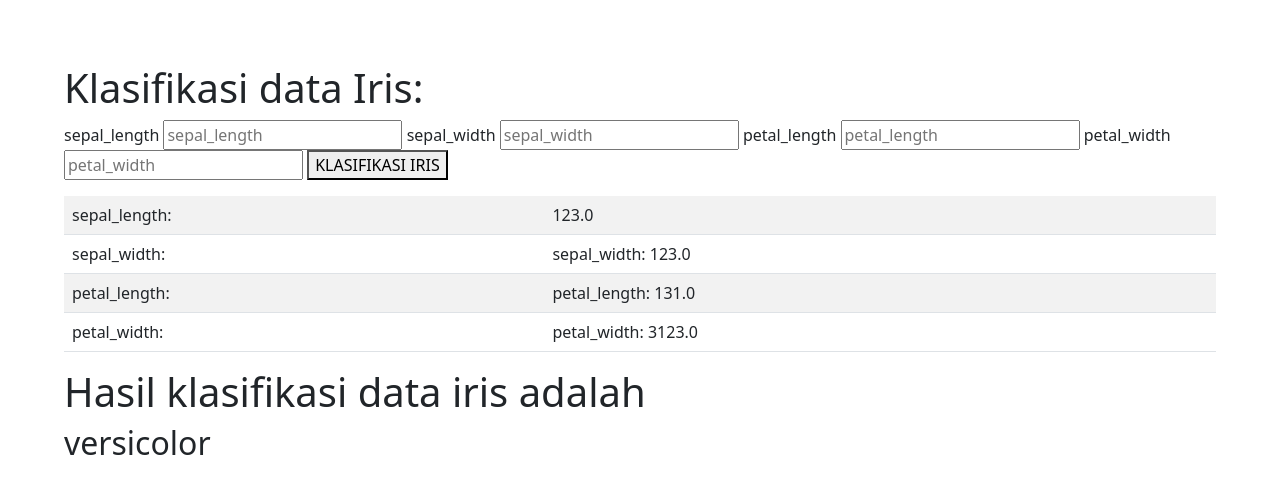
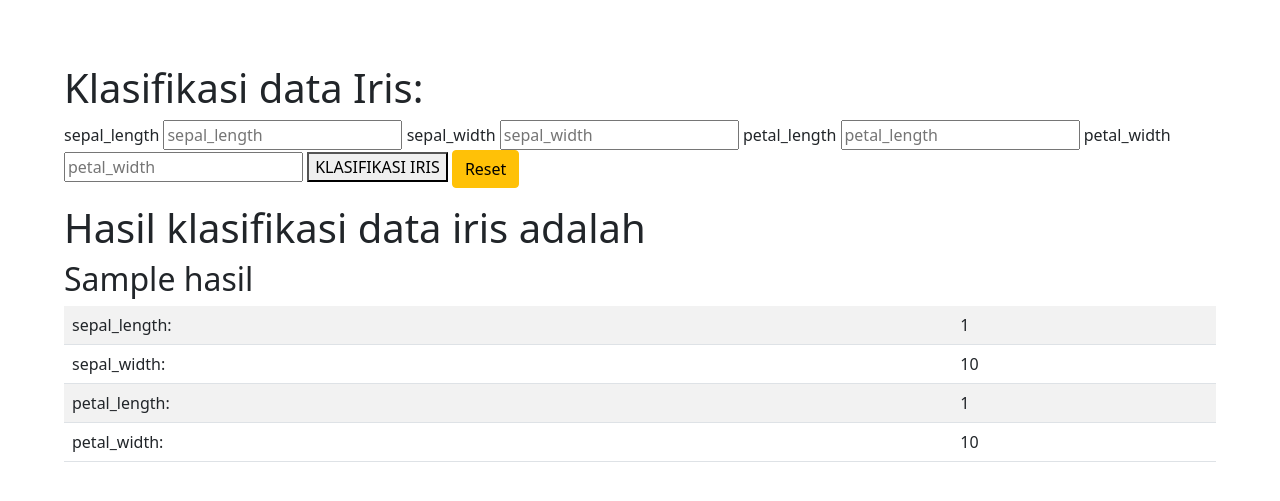
Before and after one commit to Fadil3/nb-iris, a Flask app: template templates/index.html in a window 1280 px wide. Shown: the top 501 px of the page. Run offline with Flask 2, Linux system fonts and the light colour scheme; the template is opened without the code that fills it: most values are stand-ins (such as "Sample title", 1, 10 or a date in 2020); parts of the project's set-up code (start-up, migrations or seed data) failed here and were passed over.

Commit message:
overwrite all files from succesfull heroku file

```diff
--- a/requirements.txt
+++ b/requirements.txt
@@ -1,6 +1,7 @@
 flask
 tensorflow-cpu
-gunicorn
 pillow
 numpy
 gunicorn
+pandas
+scikit-learn
--- a/templates/index.html
+++ b/templates/index.html
@@ -16,7 +16,7 @@
   <body style="margin: 5vw">
     <h1>Klasifikasi data Iris:</h1>
 
-    <form action="/predict" method="post">
+    <form action="{{ url_for('predict') }}" method="post">
       <label for="sepal_length">sepal_length</label>
       <input
         type="text"
@@ -50,37 +50,34 @@
       />
 
       <button type="submit">KLASIFIKASI IRIS</button>
+      <a class="btn btn-warning" href="/">Reset</a>
     </form>
 
     <section>
       <div>
+        <div>
+          <h1>Hasil klasifikasi data iris adalah</h1>
+          <h2>{{ hasil }}</h2>
           <table class="table table-striped">
             <tbody>
               <tr>
                 <td>sepal_length:</td>
-              <td>123.0</td>
+                <td>{{ sepal_length }}</td>
               </tr>
               <tr>
                 <td>sepal_width:</td>
-              <td>sepal_width: 123.0</td>
+                <td>{{ sepal_width }}</td>
               </tr>
               <tr>
                 <td>petal_length:</td>
-              <td>petal_length: 131.0</td>
+                <td>{{ petal_length }}</td>
               </tr>
               <tr>
                 <td>petal_width:</td>
-              <td>petal_width: 3123.0</td>
+                <td>{{ petal_width }}</td>
               </tr>
             </tbody>
           </table>
-        <!-- <p>sepal_length: 123.0 </p>
-                    <p>sepal_width: 123.0</p>
-                    <p>petal_length: 131.0</p>
-                    <p>petal_width: 3123.0</p> -->
-        <div>
-          <h1>Hasil klasifikasi data iris adalah</h1>
-          <h2>versicolor</h2>
         </div>
       </div>
     </section>
```
Also changed, not shown: 3 other files. Lines whose indentation alone changed are shown as unchanged.
